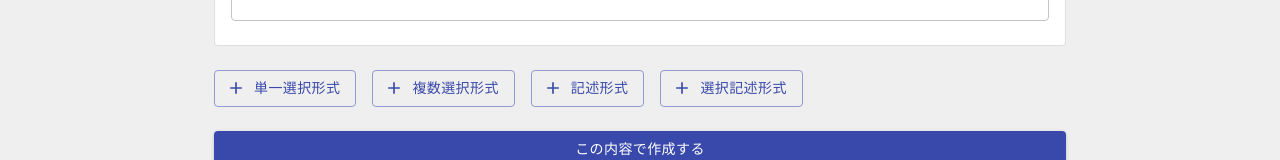
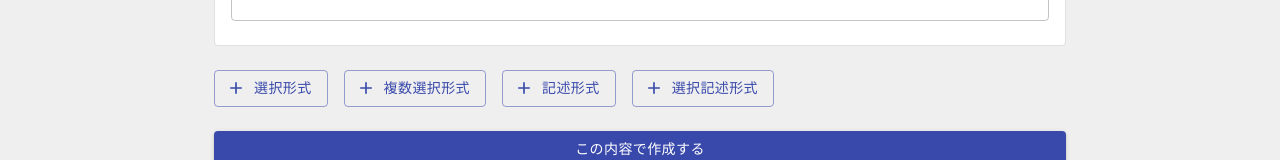
Before and after one commit to k-oketa/k-oketa, a React (Create React App) app in the folder questionnaire-form/frontend/: page / in a window 1280 px wide. Shown: the part 281-441 px from the top of the page. Built offline with nearby package versions, Linux system fonts and the light colour scheme.

Commit message:
:sparkles: ボタンのラベルを変更

```diff
--- a/questionnaire-form/frontend/src/creation/DynamicQuestionField.js
+++ b/questionnaire-form/frontend/src/creation/DynamicQuestionField.js
@@ -33,7 +33,7 @@ export default function DynamicQuestionField(props) {
                 </Card>
             ))}
             <Stack direction="row" spacing={2}>
-                <Button variant="outlined" startIcon={<Add />} onClick={() => {append(defaultSingleChoice())}}>単一選択形式</Button>
+                <Button variant="outlined" startIcon={<Add />} onClick={() => {append(defaultSingleChoice())}}>選択形式</Button>
                 <Button variant="outlined" startIcon={<Add />} onClick={() => {append(defaultMultipleChoice())}}>複数選択形式</Button>
                 <Button variant="outlined" startIcon={<Add />} onClick={() => {append(defaultDescription())}}>記述形式</Button>
                 <Button variant="outlined" startIcon={<Add />} onClick={() => {append(defaultSingleChoiceAndDescription())}}>選択記述形式</Button>
```
